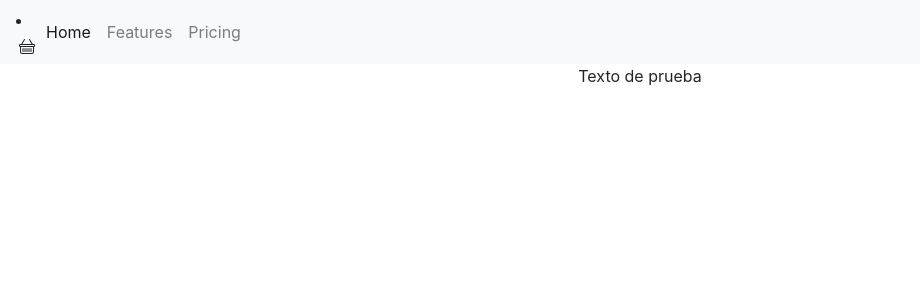
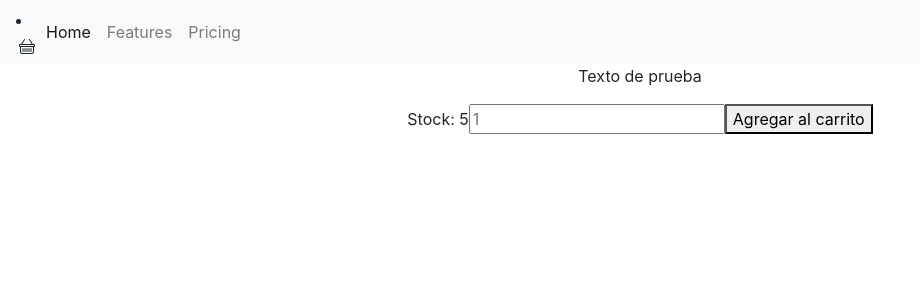
Before and after one commit to santruster/my-apps, a React (Create React App) app: page / in a window 1280 px wide. Shown: the top 300 px of the page, without its empty margins (0-920 px from the left). Built offline with nearby package versions, Linux system fonts and the light colour scheme.

Commit message:
added item count

```diff
--- a/src/App.js
+++ b/src/App.js
@@ -1,12 +1,21 @@
 import './App.css';
 import NavBar from './components/NavBar';
 import ItemListContainer from './components/ItemListContainer';
+import ItemCount from './components/ItemCount';
+import { useState } from 'react';
 
 function App() {
+  const [stockActual, setStock]=useState(5);
+  const restarStock = (e,nuevoStock)=>{
+    e.preventDefault();
+    if ((stockActual-nuevoStock)>=0)
+      setStock((stockActual)=>stockActual-nuevoStock);
+  };
   return (
     <div className="App">
         <NavBar />
         <ItemListContainer />
+        <ItemCount stock={stockActual} initial={1} onAdd={restarStock}/>
     </div>
   );
 }
--- /dev/null
+++ b/src/components/ItemCount.js
@@ -0,0 +1,15 @@
+import { useState } from 'react';
+const ItemCount = ({stock, initial, onAdd})=> {
+  const [title, setTitle] = useState('')
+    return (
+      <div >
+          <form>
+          Stock: {stock}
+          <input id="cantidad" onChange={event => setTitle(event.target.value)} type="number" placeholder={initial}></input>
+          <button onClick={(e) => {onAdd(e,title)}}>Agregar al carrito</button>
+          </form>
+      </div>
+    );
+  };
+
+  export default ItemCount;
```
